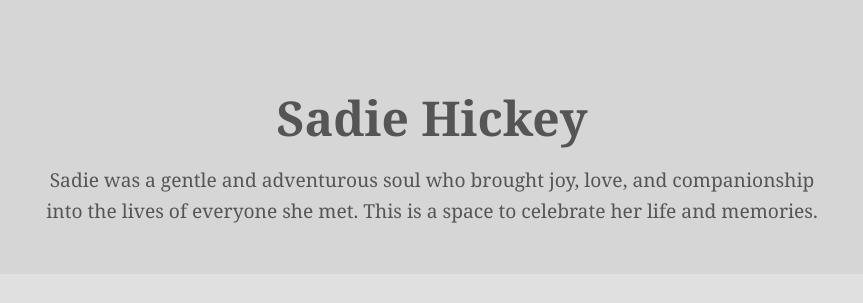
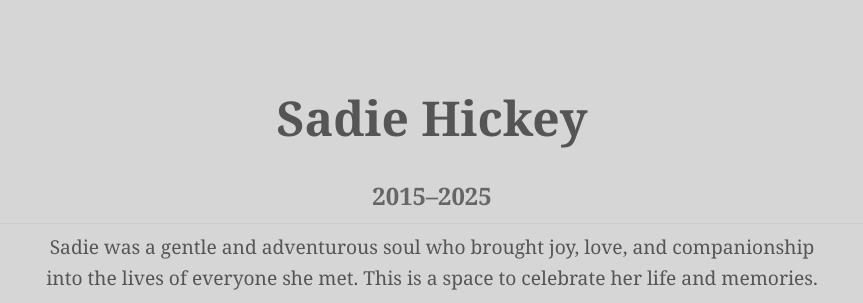
Before and after one commit to cthickey3177/sadie_hickey.github.io, a plain HTML site: page index.html in a window 1280 px wide. Shown: the top 303 px of the page, without its empty margins (208-1071 px from the left). Drawn offline with Linux system fonts and the light colour scheme.

Commit message:
Update index.html

```diff
--- a/index.html
+++ b/index.html
@@ -23,6 +23,12 @@
         font-size: 3rem;
         margin-bottom: 0.5rem;
         color: #555;
+    }
+
+    header h2 {
+        font-size: 1.5rem;
+        margin-bottom: 0.5rem;
+        color: #666;
     }
 
     header p {
@@ -77,6 +83,7 @@
 
 <header>
     <h1>Sadie Hickey</h1>
+    <h2>2015–2025</h2>
     <p>Sadie was a gentle and adventurous soul who brought joy, love, and companionship into the lives of everyone she met. This is a space to celebrate her life and memories.</p>
 </header>
 
```
